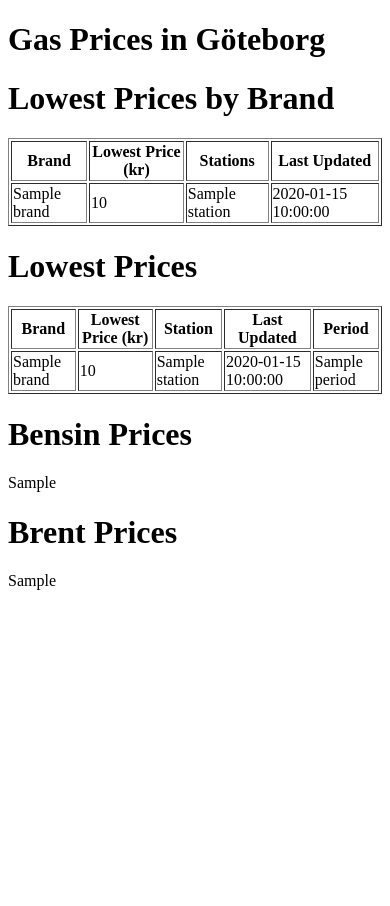
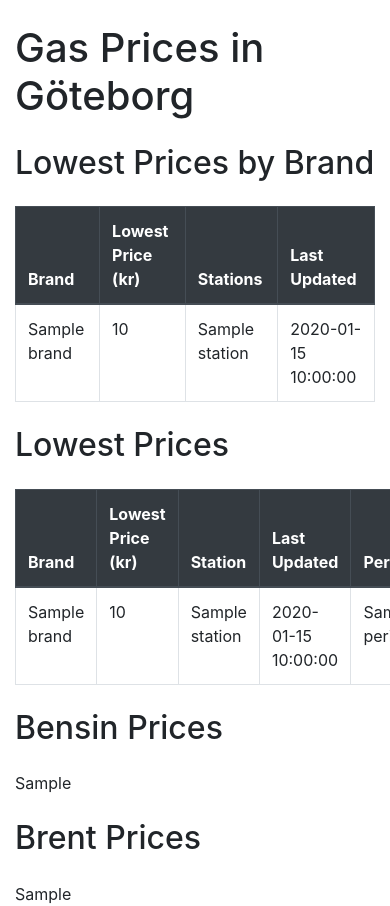
Before and after one commit to tbelbek/BensinApi, a Flask app: template templates/index.html in a window 390 px wide; the page is wider, and only the part inside the window is pictured. Before the commit the page ends 590 px from the top of that part, so only its background shows below. Run offline with Flask 3, Linux system fonts and the light colour scheme; the template is opened without the code that fills it: most values are stand-ins (such as "Sample title", 1, 10 or a date in 2020); some libraries are stand-ins or nearby versions.

Commit message:
Enhance index.html layout with Bootstrap for improved styling and responsiveness; add highlighting for lowest prices

```diff
--- a/templates/index.html
+++ b/templates/index.html
@@ -3,32 +3,47 @@
 
 <head>
     <meta charset="UTF-8">
+    <meta name="viewport" content="width=device-width, initial-scale=1.0">
     <title>Gas Prices in Göteborg</title>
+    <link rel="stylesheet" href="https://stackpath.bootstrapcdn.com/bootstrap/4.5.2/css/bootstrap.min.css">
     <script src="https://cdn.plot.ly/plotly-latest.min.js"></script>
+    <style>
+        .highlight {
+            background-color: #d4edda; /* Light green background */
+            color: #155724; /* Dark green text */
+        }
+    </style>
 </head>
 
 <body>
-    <h1>Gas Prices in Göteborg</h1>
+    <div class="container">
+        <h1 class="my-4">Gas Prices in Göteborg</h1>
 
-    <h1>Lowest Prices by Brand</h1>
-    <table border="1">
+        <h2 class="my-4">Lowest Prices by Brand</h2>
+        <table class="table table-bordered">
+            <thead class="thead-dark">
                 <tr>
                     <th>Brand</th>
                     <th>Lowest Price (kr)</th>
                     <th>Stations</th>
                     <th>Last Updated</th>
                 </tr>
+            </thead>
+            <tbody>
                 {% for row in lowest_prices.itertuples() %}
-        <tr>
+                <tr class="{% if row.price <= lowest_prices_combined[lowest_prices_combined['brand'] == row.brand]['price'].min() %}highlight{% endif %}">
                     <td>{{ row.brand }}</td>
                     <td>{{ row.price }}</td>
                     <td>{{ row.station }}</td>
                     <td>{{ row.date }}</td>
                 </tr>
                 {% endfor %}
+            </tbody>
         </table>
-    <h1>Lowest Prices</h1>
-    <table border="1">
+
+        <h2 class="my-4">Lowest Prices</h2>
+        <table class="table table-bordered">
+            <thead class="thead-dark">
                 <tr>
                     <th>Brand</th>
                     <th>Lowest Price (kr)</th>
@@ -36,6 +51,8 @@
                     <th>Last Updated</th>
                     <th>Period</th>
                 </tr>
+            </thead>
+            <tbody>
                 {% for row in lowest_prices_combined.itertuples() %}
                 <tr>
                     <td>{{ row.brand }}</td>
@@ -45,11 +62,19 @@
                     <td>{{ row.period }}</td>
                 </tr>
                 {% endfor %}
+            </tbody>
         </table>
-    <h1>Bensin Prices</h1>
-    {{ bensin_graph_html|safe }}
-    <h1>Brent Prices</h1>
-    {{ brent_graph_html|safe }}
+
+        <h2 class="my-4">Bensin Prices</h2>
+        <div>{{ bensin_graph_html|safe }}</div>
+
+        <h2 class="my-4">Brent Prices</h2>
+        <div>{{ brent_graph_html|safe }}</div>
+    </div>
+
+    <script src="https://code.jquery.com/jquery-3.5.1.slim.min.js"></script>
+    <script src="https://cdn.jsdelivr.net/npm/@popperjs/core@2.5.4/dist/umd/popper.min.js"></script>
+    <script src="https://stackpath.bootstrapcdn.com/bootstrap/4.5.2/js/bootstrap.min.js"></script>
 </body>
 
 </html>
```
Lines whose indentation alone changed are shown as unchanged.
